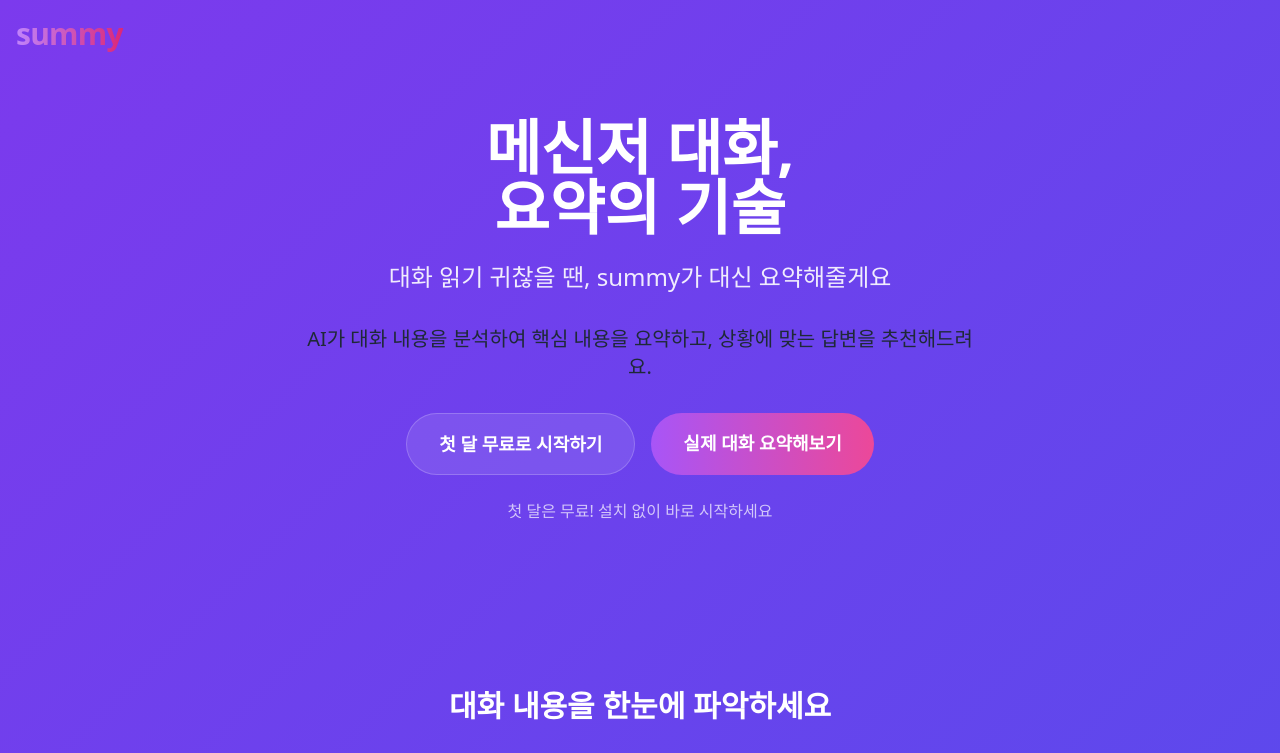
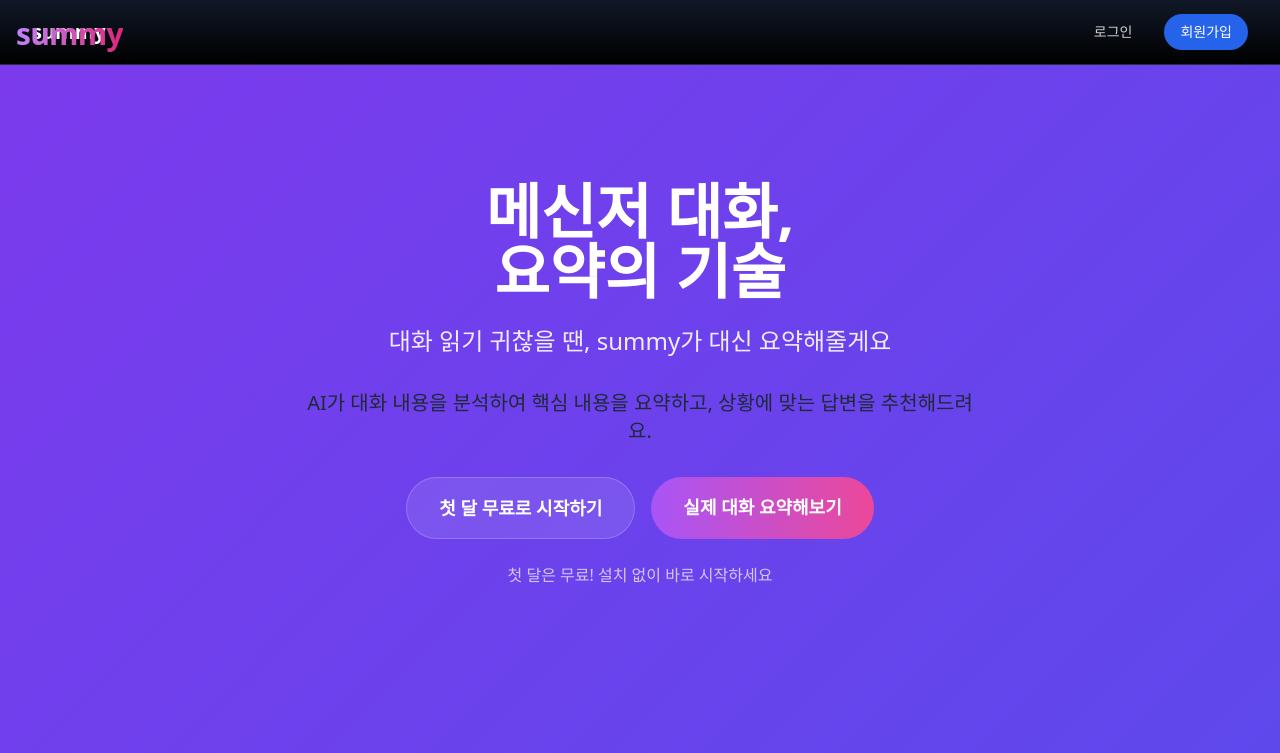
Before and after one commit to FLYLIKEB/summy, a Next.js app: page / in a window 1280 px wide. Shown: the top 753 px of the page. Built offline with nearby package versions, Linux system fonts and the light colour scheme.

Commit message:
style: 네비게이션 바 디자인을 데모 페이지와 통일

```diff
--- /dev/null
+++ b/app/components/Navbar.tsx
@@ -0,0 +1,33 @@
+import Link from 'next/link'
+import Image from 'next/image'
+
+export const Navbar = () => {
+  return (
+    <nav className="fixed top-0 left-0 right-0 z-50 bg-gradient-to-b from-gray-900 to-black border-b border-white/10">
+      <div className="container mx-auto px-4 sm:px-6 lg:px-8">
+        <div className="flex items-center justify-between h-16">
+          {/* 로고 */}
+          <Link href="/" className="flex items-center">
+            <span className="text-xl font-bold text-white">summy</span>
+          </Link>
+
+          {/* 로그인/회원가입 버튼 */}
+          <div className="flex items-center space-x-4">
+            <Link
+              href="/login"
+              className="px-4 py-2 text-sm font-medium text-white/80 hover:text-white transition-colors"
+            >
+              로그인
+            </Link>
+            <Link
+              href="/signup"
+              className="px-4 py-2 text-sm font-medium text-white bg-blue-600 rounded-full hover:bg-blue-700 transition-colors"
+            >
+              회원가입
+            </Link>
+          </div>
+        </div>
+      </div>
+    </nav>
+  )
+}
--- a/app/layout.tsx
+++ b/app/layout.tsx
@@ -1,6 +1,7 @@
 import type { Metadata } from "next";
 import { Noto_Sans_KR } from "next/font/google";
 import "./globals.css";
+import { Navbar } from './components/Navbar'
 
 const notoSansKr = Noto_Sans_KR({
   subsets: ["latin"],
@@ -21,7 +22,12 @@
 }>) {
   return (
     <html lang="ko" className={notoSansKr.variable}>
-      <body className="font-sans antialiased">{children}</body>
+      <body className="font-sans antialiased">
+        <Navbar />
+        <div className="pt-16">
+          {children}
+        </div>
+      </body>
     </html>
   );
 }
```
